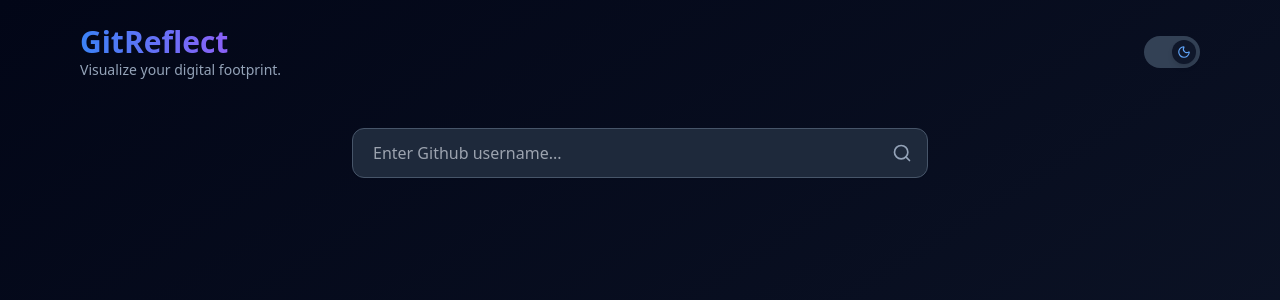
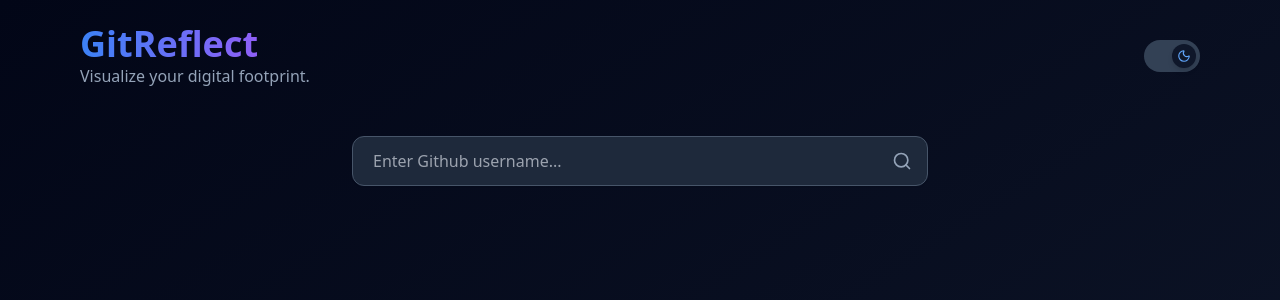
Before and after one commit to bhumikagupta17/GitReflect, a React (Vite) app: page / in a window 1280 px wide. Shown: the top 300 px of the page. Built offline with nearby package versions, Linux system fonts and the light colour scheme.

Commit message:
Added information button

```diff
--- a/src/App.jsx
+++ b/src/App.jsx
@@ -17,12 +17,12 @@
         {/* Top Navigation Row */}
         <nav className="flex justify-between items-center mb-12">
           <div className="text-left">
-            <h1 className="text-3xl font-extrabold
+            <h1 className="text-4xl font-extrabold
             bg-gradient-to-r
             from-blue-800 to-purple-700
             dark:from-blue-500 dark:to-purple-500
             bg-clip-text text-transparent">GitReflect</h1>
-            <p className=" text-black dark:text-slate-400 text-sm">Visualize your digital footprint.</p>
+            <p className=" text-black dark:text-slate-400 text-base">Visualize your digital footprint.</p>
           </div>
           <ThemeToggle />
         </nav>
--- a/src/components/dashboard/ActivityLineChart.jsx
+++ b/src/components/dashboard/ActivityLineChart.jsx
@@ -1,6 +1,10 @@
 import { LineChart,Line,XAxis,YAxis,Tooltip,ResponsiveContainer } from "recharts";
+import { Info } from "lucide-react";
+import { useState } from "react";
 
 const ActivityLineChart = ({repos}) => {
+    const [showInfo, setShowInfo] = useState(false);
+
     const monthlyActivity={};
 
     repos.forEach((repo) => {
@@ -21,10 +25,25 @@
     data.sort((a, b) => new Date(a.month) - new Date(b.month));
 
   return (
-    <>
+    <div className=" p-3 w-full glass-card">
+        <div className="flex items-center justify-between mb-2">
         <h3 className="text-lg font-bold text-gray-900 dark:text-white mb-4">
             Activity Over Time
         </h3>
+        <button
+        onClick={()=>setShowInfo(!showInfo)}
+        className="rounded-full p-1 hover:bg-gray-200 dark:hover:bg-slate-700 transition"
+        >
+            <Info size={16} className="text-gray-500 dark:text-slate-400"/>
+        </button>
+    </div>
+        {showInfo && (
+            <div className="mb-4 p-3 rounded-lg bg-blue-50 dark:bg-blue-500/10 text-sm text-gray-700 dark:text-slate-300">
+                Each point represents the number of repositories updated in a given month.
+                Higher values indicate more activity during that time period.
+            </div>
+        )}
+
         <div className="w-full h-64">
             <ResponsiveContainer>
                 <LineChart data={data}>
@@ -35,7 +54,7 @@
                 </LineChart>
             </ResponsiveContainer>
         </div>
-    </>
+    </div>
   )
 }
 
```
Lines whose indentation alone changed are shown as unchanged.
